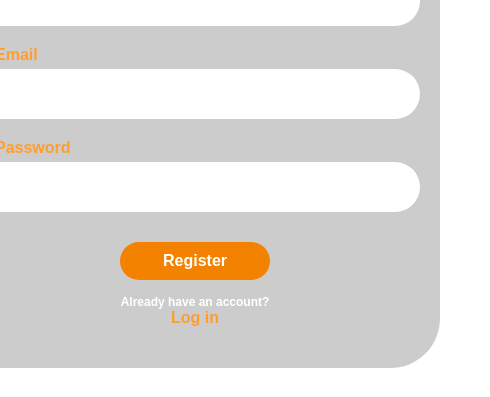
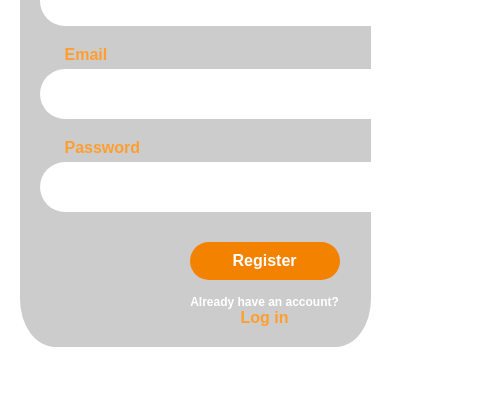
Before and after one commit to LukaszKwiat/zaliczenie_narzedzia, a plain HTML site: page index.html in a window 390 px wide. Shown: the part 540-937 px from the top of the page, 490 px wide, since content can reach past the window. Before the commit the page ends 908 px from the top, so only its background shows below. Drawn offline with Linux system fonts and the light colour scheme.

Commit message:
Update style.css
added rightbox

```diff
--- a/style.css
+++ b/style.css
@@ -157,3 +157,16 @@ body {
         height: auto;
         width: 300px;
            }
+    .rightbox {
+        padding: 20px;
+        margin-top: 0vh;
+        height: auto;
+        min-width: 300px;
+        max-width: 90vw;
+        margin-bottom: 50px;
+        display: flex;
+        flex-direction: column;
+        justify-content: center;
+        flex-wrap: wrap;
+        align-items: center;
+    }
```
